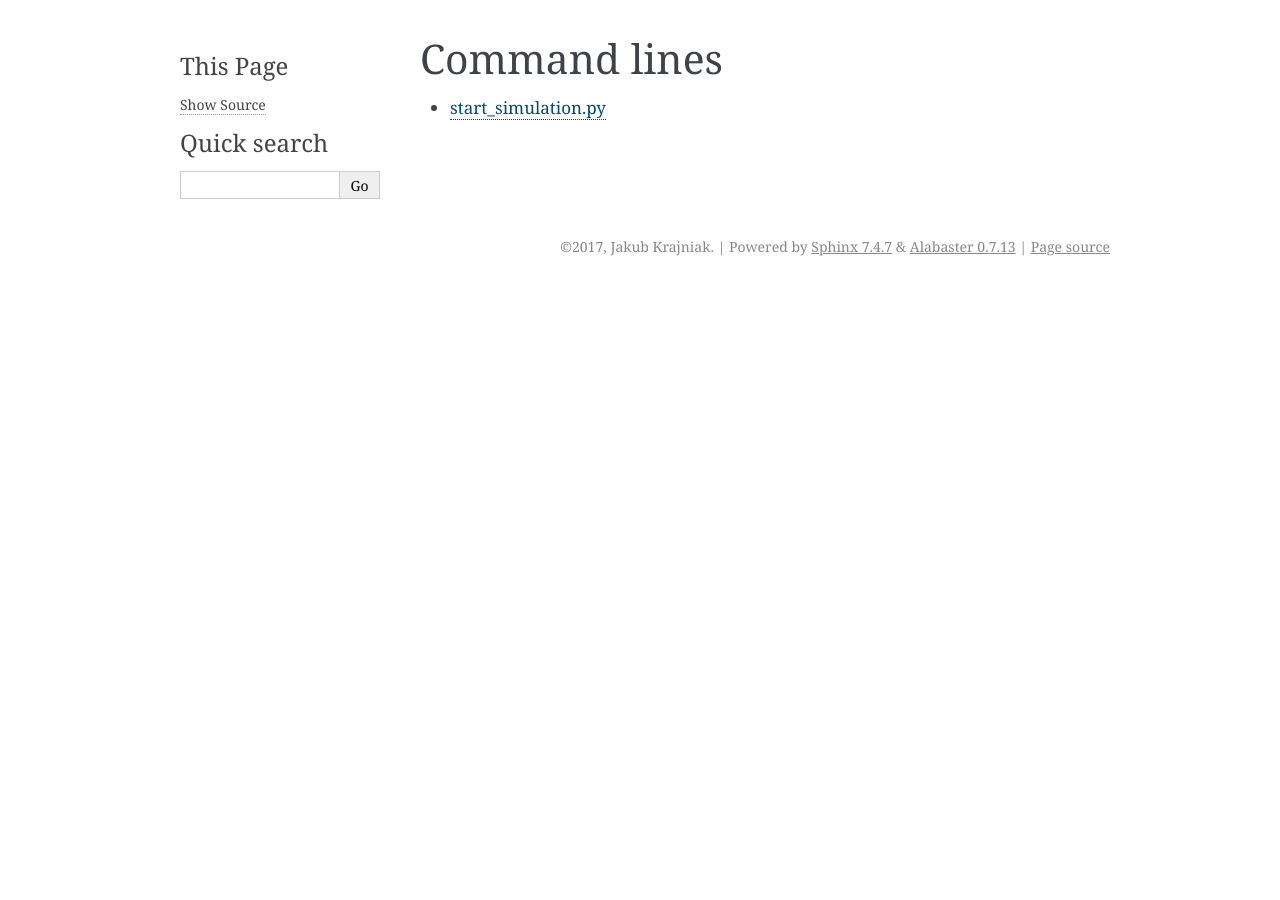
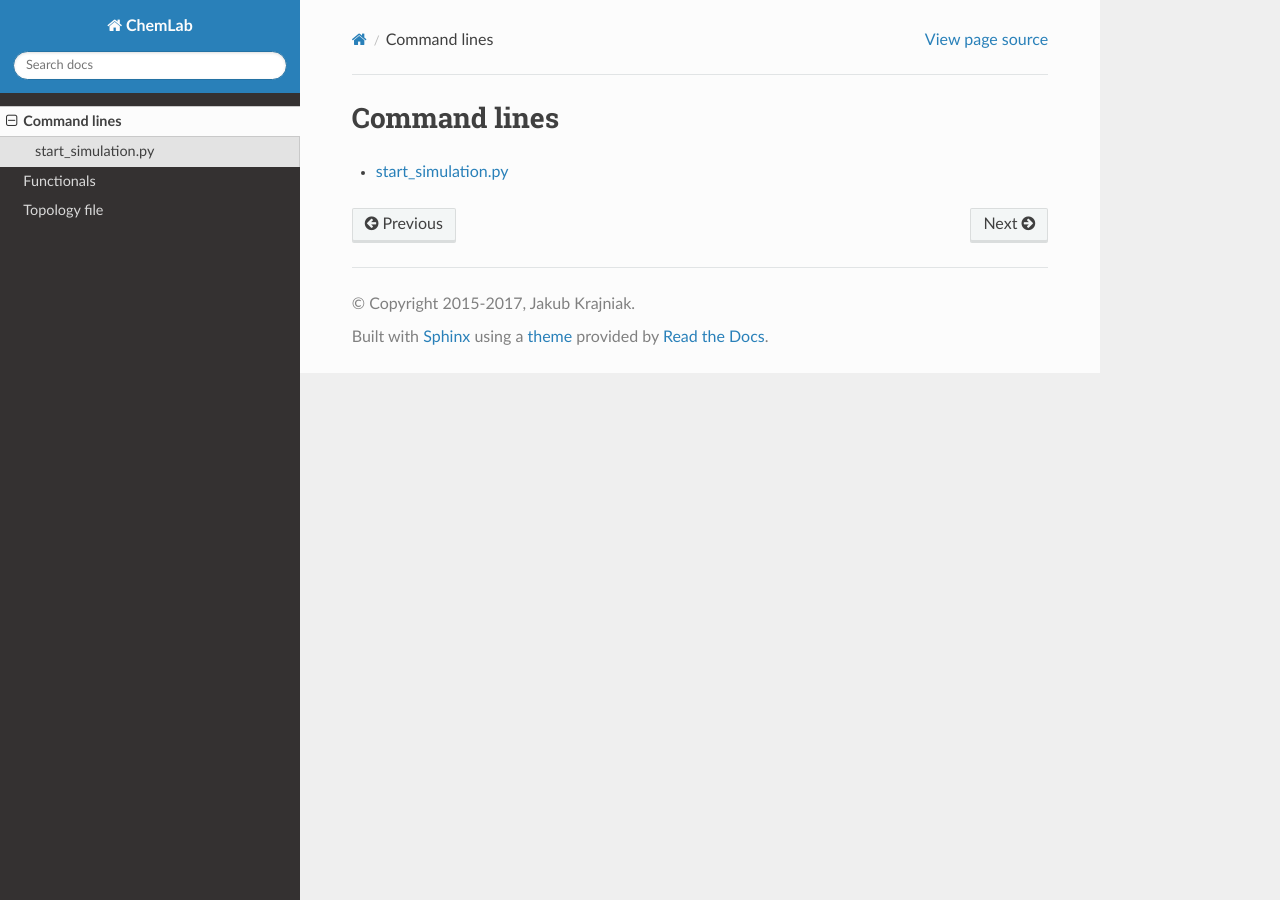
Before and after one commit to cgchemlab/chemlab, a Sphinx documentation site: the page built from doc/commandlines.rst, in a window 1280 px wide. Built offline with Sphinx 7.4.7 and the Read the Docs theme 2.0.0, drawn with Linux system fonts in a browser that asks for light colours.

Commit message:
updated doc

```diff
--- a/doc/conf.py
+++ b/doc/conf.py
@@ -12,8 +12,10 @@
 # All configuration values have a default; values that are commented out
 # serve to show the default.
 
+import sphinx_rtd_theme
 import sys
 import os
+import datetime
 
 # If extensions (or modules to document with autodoc) are in another directory,
 # add these directories to sys.path here. If the directory is relative to the
@@ -49,7 +51,7 @@ master_doc = 'main'
 
 # General information about the project.
 project = u'ChemLab'
-copyright = u'2017, Jakub Krajniak'
+copyright = u'2015-{}, Jakub Krajniak'.format(datetime.date.today().year)
 author = u'Jakub Krajniak'
 
 # The version info for the project you're documenting, acts as replacement for
@@ -110,15 +112,18 @@ todo_include_todos = False
 
 # The theme to use for HTML and HTML Help pages.  See the documentation for
 # a list of builtin themes.
-html_theme = 'alabaster'
+html_theme = 'sphinx_rtd_theme'
 
 # Theme options are theme-specific and customize the look and feel of a theme
 # further.  For a list of options available for each theme, see the
 # documentation.
-#html_theme_options = {}
+html_theme_options = {
+    'display_version': False,
+    'sticky_navigation': False
+}
 
 # Add any paths that contain custom themes here, relative to this directory.
-#html_theme_path = []
+html_theme_path = [sphinx_rtd_theme.get_html_theme_path()]
 
 # The name for this set of Sphinx documents.  If None, it defaults to
 # "<project> v<release> documentation".
```
